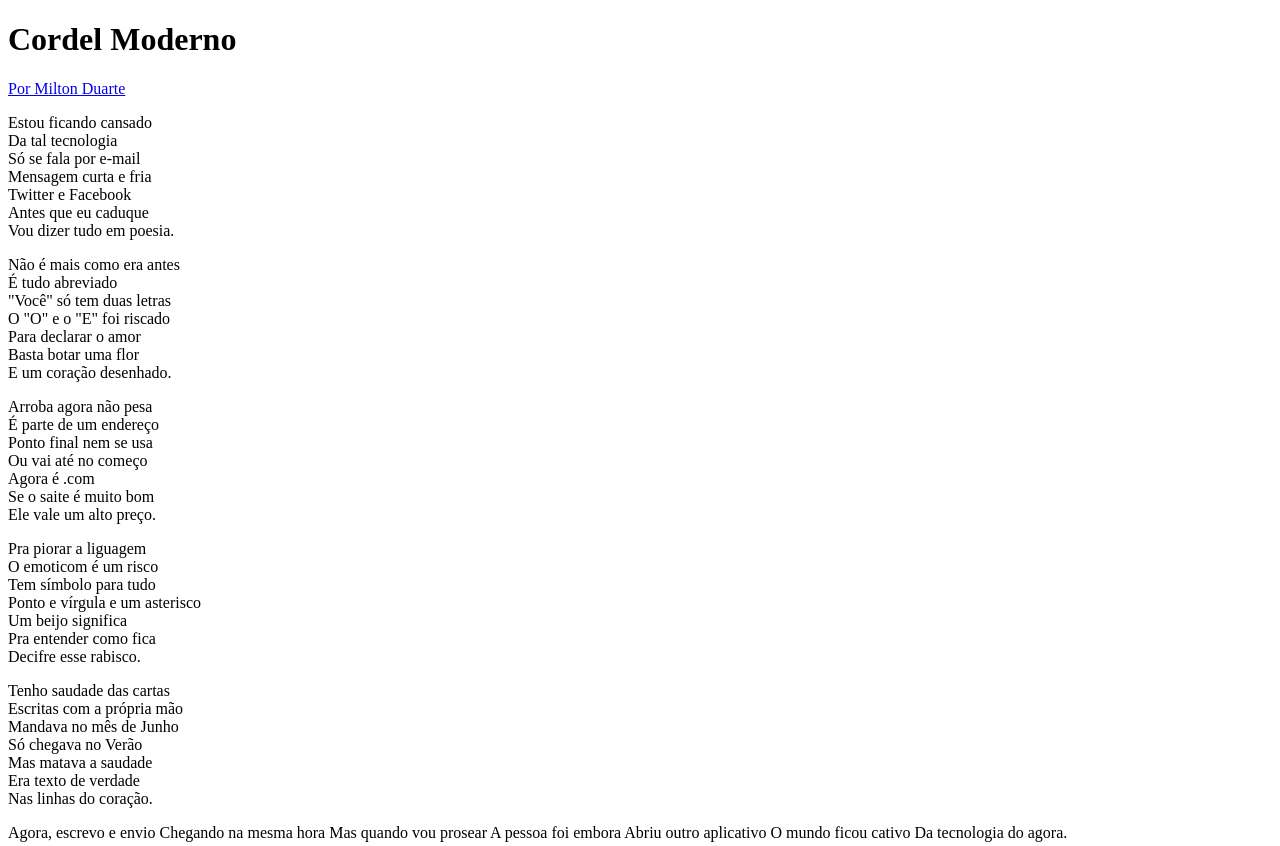
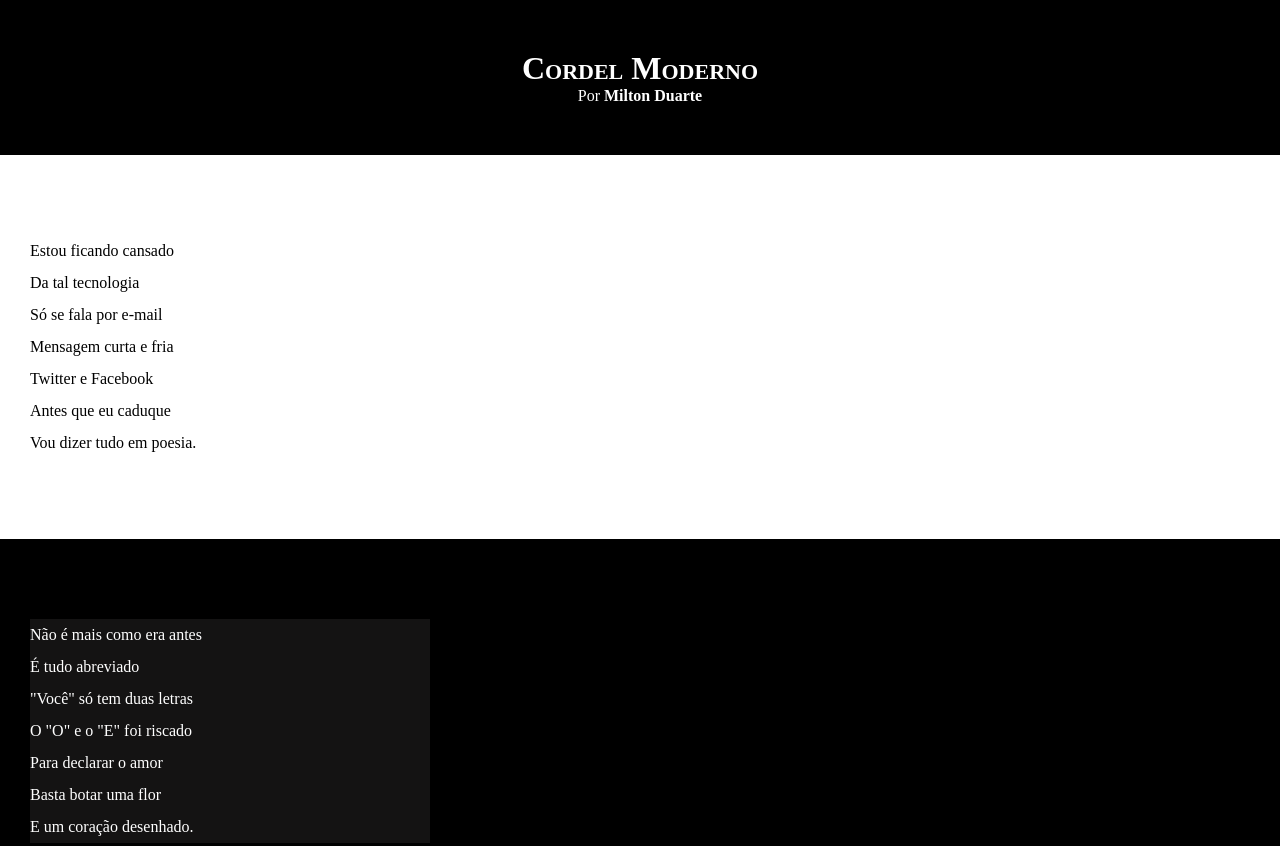
Before and after one commit to marquesflavio/html-css, a plain HTML site: page desafios/Desafio 12 - Projeto Cordel/projeto-cordel.html in a window 1280 px wide. Shown: the top 846 px of the page. Drawn offline with Linux system fonts and the light colour scheme.

Commit message:
Atulizei o projeto cordel

```diff
--- a/desafios/Desafio 12 - Projeto Cordel/projeto-cordel.html
+++ b/desafios/Desafio 12 - Projeto Cordel/projeto-cordel.html
@@ -10,11 +10,11 @@
 <body>
     <header>
         <h1>Cordel Moderno</h1>
-        <a href="https://www.recantodasletras.com.br/poesias/3186743" target="_blank">Por Milton Duarte</a>
+        <p>Por<a href="https://www.recantodasletras.com.br/poesias/3186743" target="_blank"> Milton Duarte</a>  </p>
     </header>
 
     <main>
-        <section>
+        <section class="normal">
             <p>
                 Estou ficando cansado <br>
                 Da tal tecnologia<br>
@@ -28,7 +28,7 @@
 
 
 
-        <section>
+        <section class="imagem">
             <p>
                 Não é mais como era antes<br>
                 É tudo abreviado<br>
@@ -42,7 +42,7 @@
 
 
 
-        <section>
+        <section class="normal">
             <p>
                 Arroba agora não pesa<br>
                 É parte de um endereço<br>
@@ -66,7 +66,7 @@
 
 
 
-        <section>
+        <section class="imagem">
             <p>
                 Tenho saudade das cartas<br>
                 Escritas com a própria mão<br>
@@ -80,7 +80,7 @@
 
 
 
-        <section>
+        <section class="normal">
             <p>
                 Agora, escrevo e envio
                 Chegando na mesma hora
--- a/desafios/Desafio 12 - Projeto Cordel/style.css
+++ b/desafios/Desafio 12 - Projeto Cordel/style.css
@@ -1,5 +1,54 @@
 @charset "utf-8";
-
-body{
+*{ /*Configurações gerais da página*/
+    margin: 0px;
+    padding: 0px;
+}
+html,body{
+    min-height: 100vh; /*Altura mínima do html e do body, 100%*/
+    background-color: gray;
+}
+header, footer{
+    background-color: black;
+    color: white;
+    text-align: center;
+}
+header h1{
+    padding-top: 50px;
+    font-variant: small-caps; /*Letras maiúsculas*/
+}
+header p{
+    padding-bottom: 50px;
+}
+header a, footer a{
+    color: white;
+    text-decoration: none;
+    font-weight: bolder;
+}
+header a:hover, footer a:hover{
+    text-decoration: underline;
+}
+section{
+    padding-top: 10vh;
+    padding-bottom: 10vh;
+    line-height: 2em; /*Distância entre as linhas*/
+    padding-left: 30px;
 
 }
+.normal{
+    background-color: white;
+    color: black;
+}
+.imagem{
+    background-color: black;
+    color: white;
+}
+.imagem p{
+    background-color: rgba(92, 88, 88, 0.219);
+    width: 400px;
+}
+
+
+
+footer{
+    padding: 10px;
+}
```
